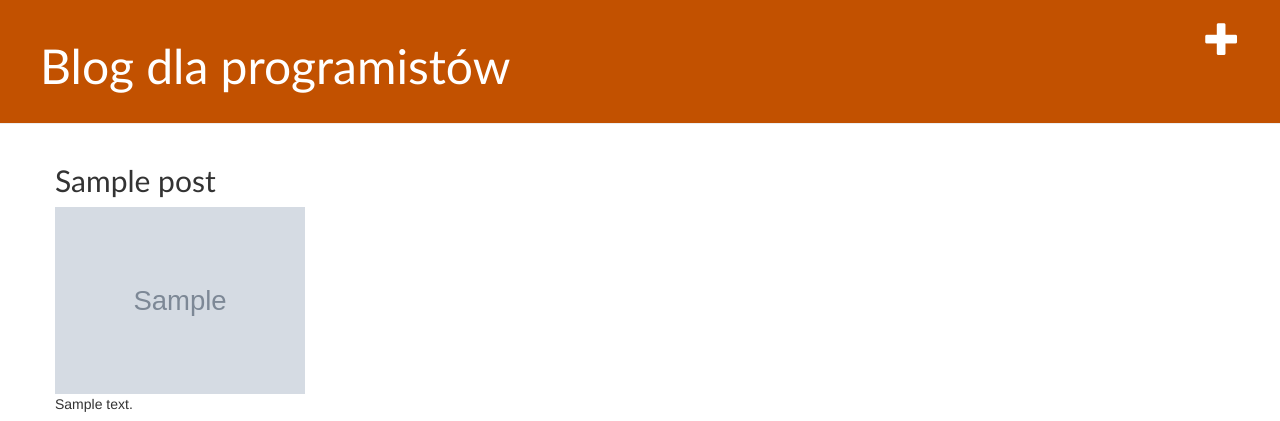
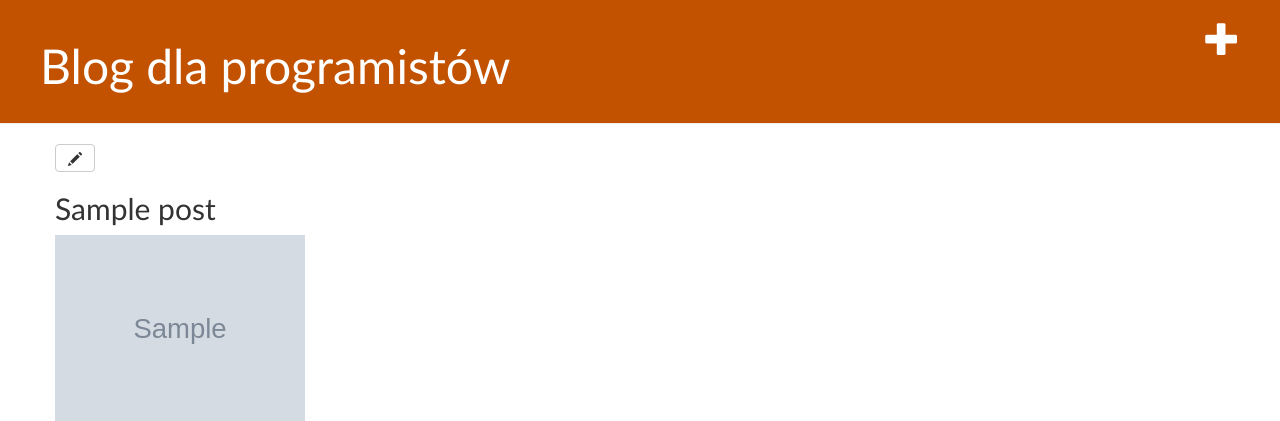
Before and after one commit to pamidev/DjangoBlog, a Django app: page /post/1/ in a window 1280 px wide. Shown: the top 421 px of the page. Run offline with Django 4.2, Linux system fonts and the light colour scheme; tables that the repository leaves empty hold one stand-in row (values such as "Sample post"); grey boxes marked "Sample" are stand-in pictures; some libraries are stand-ins or nearby versions.

Commit message:
Added pencil icon to post_detail.html

```diff
--- a/blog/templates/blog/post_detail.html
+++ b/blog/templates/blog/post_detail.html
@@ -1,14 +1,18 @@
 {% extends 'blog/base.html' %}
 
 {% block content %}
-    <div class="post">
+    <div class="post" xmlns="http://www.w3.org/1999/xhtml">
         {%  if post.publish_date %}
         <div class="date">
             {{  post.published_date }}
         </div>
         {%  endif %}
+        <a class="btn btn-default" href="{% url 'post_edit' pk=post.pk %}">
+            <span class="glyphicon glyphicon-pencil"></span>
+        </a>
         <h2>{{  post.title }}</h2>
         <img src="{{ post.image.url }}" alt="Image" width="250px">
         <p>{{ post.text|linebreaksbr }}</p>
+        <br><br>
     </div>
 {%  endblock %}
```
